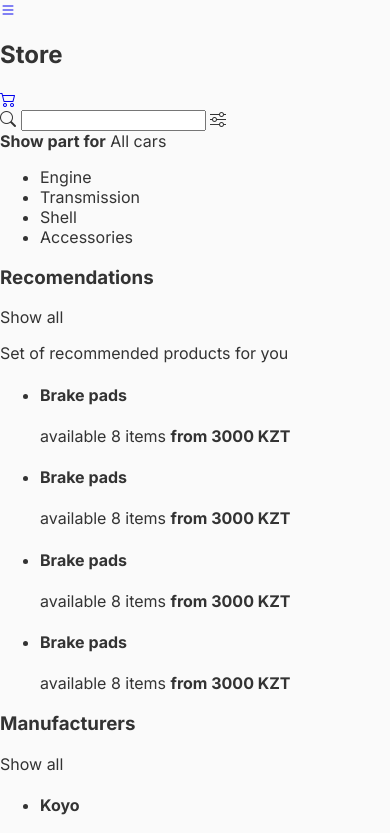
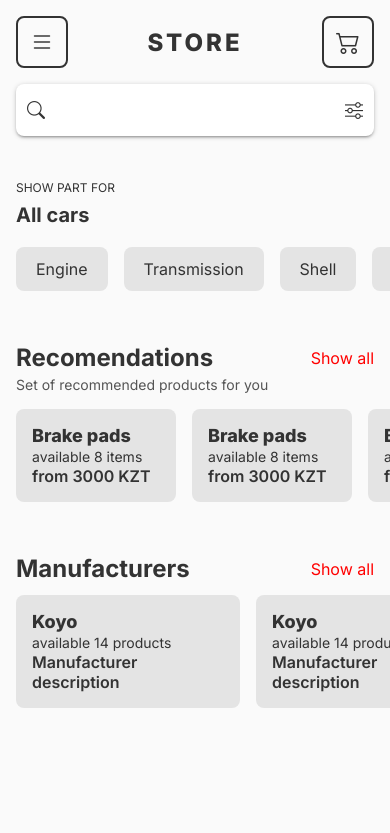
Before and after one commit to vadimbrik-dev/ds_template, a plain HTML site: page index.html in a window 390 px wide. Shown: the top 833 px of the page. Drawn offline with nearby package versions, Linux system fonts and the light colour scheme.

Commit message:
Created basic mobile Home page layout

```diff
--- a/index.html
+++ b/index.html
@@ -32,9 +32,9 @@
 
                     <!-- SearchField -->
                     <div class="search_field">
-                        <i class="bi bi-search"></i>
+                        <i class="search_field-icon bi bi-search"></i>
                         <input class="search_field-input" type="search" name="store-search" id="store-search">
-                        <i class="bi bi-sliders"></i>
+                        <i class="search_field-icon bi bi-sliders"></i>
                     </div>
                     <!-- SearchField -->
 
@@ -47,10 +47,10 @@
 
                     <!-- СarouselList -->
                     <ul class="carousel_list">
-                        <li class="carousel_list-item">Engine</li>
-                        <li class="carousel_list-item">Transmission</li>
-                        <li class="carousel_list-item">Shell</li>
-                        <li class="carousel_list-item">Accessories</li>
+                        <li class="category_item carousel_list-item">Engine</li>
+                        <li class="category_item carousel_list-item">Transmission</li>
+                        <li class="category_item carousel_list-item">Shell</li>
+                        <li class="category_item carousel_list-item">Accessories</li>
                     </ul>
                     <!-- СarouselList -->
 
@@ -72,34 +72,34 @@
                     <ul class="carousel_list">
 
                         <!-- PreviewCard -->
-                        <li class="preview_card carousel_list-item">
+                        <li class="recomendation_card preview_card carousel_list-item">
                             <h4 class="preview_card-title">Brake pads</h4>
                             <span class="preview_card-subtitle">available 8 items</span>
-                            <b class="preview_card-price">from 3000 KZT</b>
+                            <b class="preview_card-description">from 3000 KZT</b>
                         </li>
                         <!-- PreviewCard -->
 
                         <!-- PreviewCard -->
-                        <li class="preview_card carousel_list-item">
+                        <li class="recomendation_card preview_card carousel_list-item">
                             <h4 class="preview_card-title">Brake pads</h4>
                             <span class="preview_card-subtitle">available 8 items</span>
-                            <b class="preview_card-price">from 3000 KZT</b>
+                            <b class="preview_card-description">from 3000 KZT</b>
                         </li>
                         <!-- PreviewCard -->
 
                         <!-- PreviewCard -->
-                        <li class="preview_card carousel_list-item">
+                        <li class="recomendation_card preview_card carousel_list-item">
                             <h4 class="preview_card-title">Brake pads</h4>
                             <span class="preview_card-subtitle">available 8 items</span>
-                            <b class="preview_card-price">from 3000 KZT</b>
+                            <b class="preview_card-description">from 3000 KZT</b>
                         </li>
                         <!-- PreviewCard -->
 
                         <!-- PreviewCard -->
-                        <li class="preview_card carousel_list-item">
+                        <li class="recomendation_card preview_card carousel_list-item">
                             <h4 class="preview_card-title">Brake pads</h4>
                             <span class="preview_card-subtitle">available 8 items</span>
-                            <b class="preview_card-price">from 3000 KZT</b>
+                            <b class="preview_card-description">from 3000 KZT</b>
                         </li>
                         <!-- PreviewCard -->
 
@@ -123,34 +123,34 @@
                     <ul class="carousel_list">
 
                         <!-- PreviewCard -->
-                        <li class="preview_card carousel_list-item">
+                        <li class="manufacturer_card preview_card carousel_list-item">
                             <h4 class="preview_card-title">Koyo</h4>
                             <span class="preview_card-subtitle">available 14 products</span>
-                            <b class="preview_card-price">Manufacturer description</b>
+                            <b class="preview_card-description">Manufacturer description</b>
                         </li>
                         <!-- PreviewCard -->
 
                         <!-- PreviewCard -->
-                        <li class="preview_card carousel_list-item">
+                        <li class="manufacturer_card preview_card carousel_list-item">
                             <h4 class="preview_card-title">Koyo</h4>
                             <span class="preview_card-subtitle">available 14 products</span>
-                            <b class="preview_card-price">Manufacturer description</b>
+                            <b class="preview_card-description">Manufacturer description</b>
                         </li>
                         <!-- PreviewCard -->
 
                         <!-- PreviewCard -->
-                        <li class="preview_card carousel_list-item">
+                        <li class="manufacturer_card preview_card carousel_list-item">
                             <h4 class="preview_card-title">Koyo</h4>
                             <span class="preview_card-subtitle">available 14 products</span>
-                            <b class="preview_card-price">Manufacturer description</b>
+                            <b class="preview_card-description">Manufacturer description</b>
                         </li>
                         <!-- PreviewCard -->
 
                         <!-- PreviewCard -->
-                        <li class="preview_card carousel_list-item">
+                        <li class="manufacturer_card preview_card carousel_list-item">
                             <h4 class="preview_card-title">Koyo</h4>
                             <span class="preview_card-subtitle">available 14 products</span>
-                            <b class="preview_card-price">Manufacturer description</b>
+                            <b class="preview_card-description">Manufacturer description</b>
                         </li>
                         <!-- PreviewCard -->
 
--- a/style.css
+++ b/style.css
@@ -1,5 +1,5 @@
 body {
-    margin: 0;
+    margin: 1rem;
     padding: 0;
 
     font-family: 'Inter', -apple-system, BlinkMacSystemFont, 'Segoe UI', Roboto,
@@ -9,3 +9,210 @@ body {
     color: #333333;
     background: #FAFAFA;
 }
+
+/* ApplicationBar */
+
+.application_bar {
+    display: flex;
+    flex-direction: row;
+    justify-content: space-between;
+    align-items: center;
+}
+
+.application_bar-button {
+    display: flex;
+    justify-content: center;
+    align-items: center;
+
+    margin: 0;
+    padding: 0;
+    width: 3rem;
+    height: 3rem;
+
+    font-size: 1.5rem;
+    line-height: 0;
+
+    border: .125rem solid #333333;
+    border-radius: .5rem;
+
+    background: transparent;
+    color: #333333;
+}
+
+.application_bar-title {
+    margin: 0;
+    padding: 0;
+
+    text-transform: uppercase;
+    letter-spacing: 0.125em;
+    font-weight: 800;
+}
+
+/* PageHeader */
+
+.page_header {
+    margin: 0;
+    padding: 0;
+}
+
+/* SearchField */
+
+.search_field {
+    display: flex;
+    flex-direction: row;
+    justify-content: space-between;
+    align-items: center;
+
+    margin: 1rem 0;
+    height: 3.25rem;
+
+    background: white;
+    border-radius: .5rem;
+
+    box-shadow:  0px 1px 5px 0px rgba(0, 0, 0, 0.2),
+        0px 2px 2px 0px rgba(0, 0, 0, 0.14),
+        0px 3px 1px -2px rgba(0, 0, 0, 0.12);
+}
+
+.search_field-icon {
+    display: flex;
+    justify-content: center;
+    align-items: center;
+
+    width: 3.25rem;
+    height: 3.25rem;
+
+    font-size: 1.125rem;
+    line-height: 0;
+}
+
+.search_field-input {
+    width: 100%;
+    height: 100%;
+
+    border: none;
+    clip-path: none;
+}
+
+/* OptionsSelector */
+
+.options_selector {
+    display: flex;
+    flex-direction: column;
+
+    padding: 1.25rem 0;
+}
+
+.options_selector-headline {
+    margin: .5rem 0;
+
+    font-size: .75rem;
+    font-weight: 400;
+    text-transform: uppercase;
+}
+
+.options_selector-selected {
+    font-size: 1.25rem;
+    font-weight: 700;
+}
+
+/* PageSection */
+
+.page_section {
+    padding-top: 1.75rem;
+}
+
+/* SectionHeader */
+
+.section_header {
+    display: grid;
+    grid-template: 1fr auto / 1fr auto;
+    align-items: center;
+
+    padding: .75rem 0;
+}
+
+.section_header-title {
+    margin: 0;
+    font-size: 1.5rem;
+}
+
+.section_header-more_button {
+    color: red;
+}
+
+.section_header-description {
+    margin: .25rem 0;
+    font-size: .875rem;
+    color: #555555;
+}
+
+/* СarouselList */
+
+.carousel_list {
+
+    display: flex;
+    flex-direction: row;
+
+    margin: 0;
+    padding: 0 1rem .75rem 1rem;
+    width: 100vw;
+
+    box-sizing: border-box;
+
+    transform: translateX(-1rem);
+
+    list-style: none;
+
+    overflow-x: scroll;
+}
+
+.carousel_list > * + * {
+    margin-left: 1rem;
+}
+
+.carousel_list-item {
+
+}
+
+/* PreviewCard */
+
+.preview_card {
+    padding: 1rem;
+    background: rgb(228, 228, 228);
+    border-radius: .5rem;
+}
+
+.preview_card-title {
+    margin: 0;
+
+    font-size: 1.125rem;
+    font-weight: 800;
+}
+
+.preview_card-subtitle {
+    padding: .25rem 0;
+    font-size: .875rem;
+
+}
+
+.preview_card-description {
+    font-size: 1rem;
+    font-weight: 600;
+}
+
+/* other */
+
+.category_item {
+    background: rgb(228, 228, 228);
+    padding: .75rem 1.25rem;
+    border-radius: .5rem;
+}
+
+.recomendation_card {
+    min-width: 8rem;
+}
+
+.manufacturer_card {
+    min-width: 12rem;
+}
```
